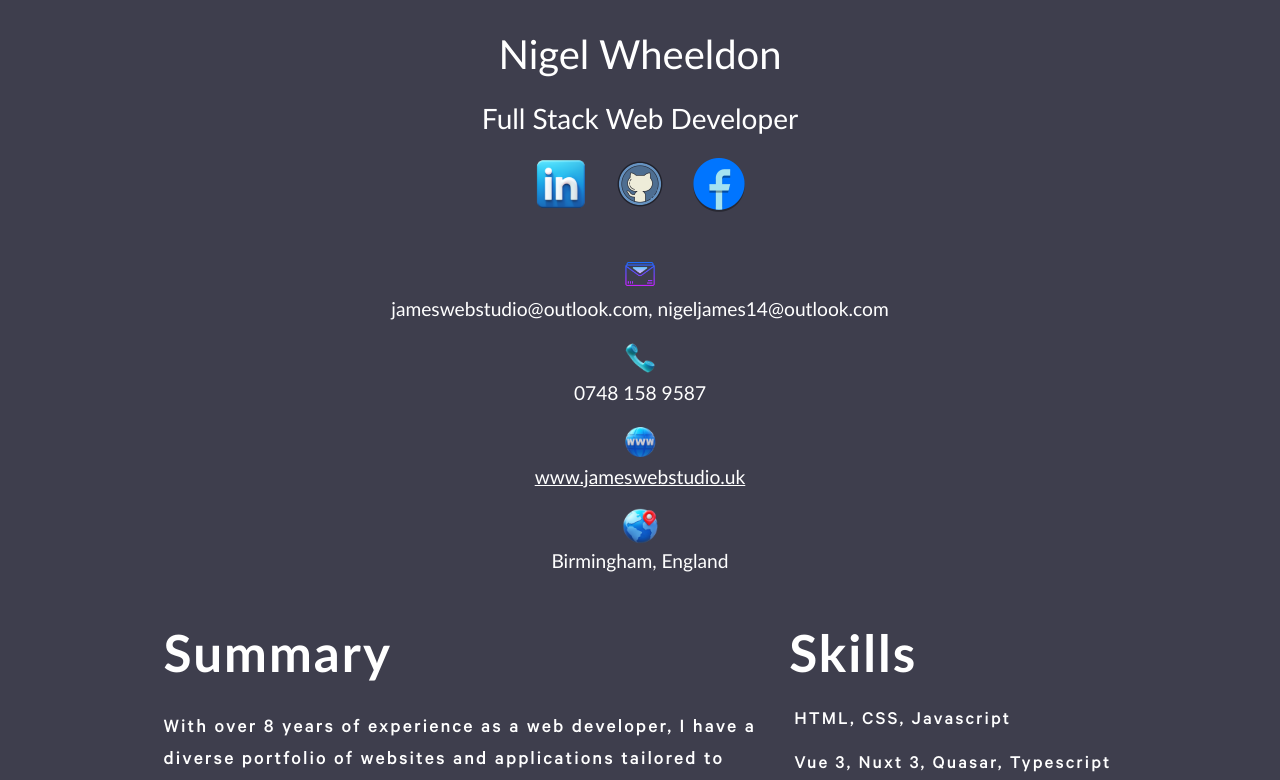
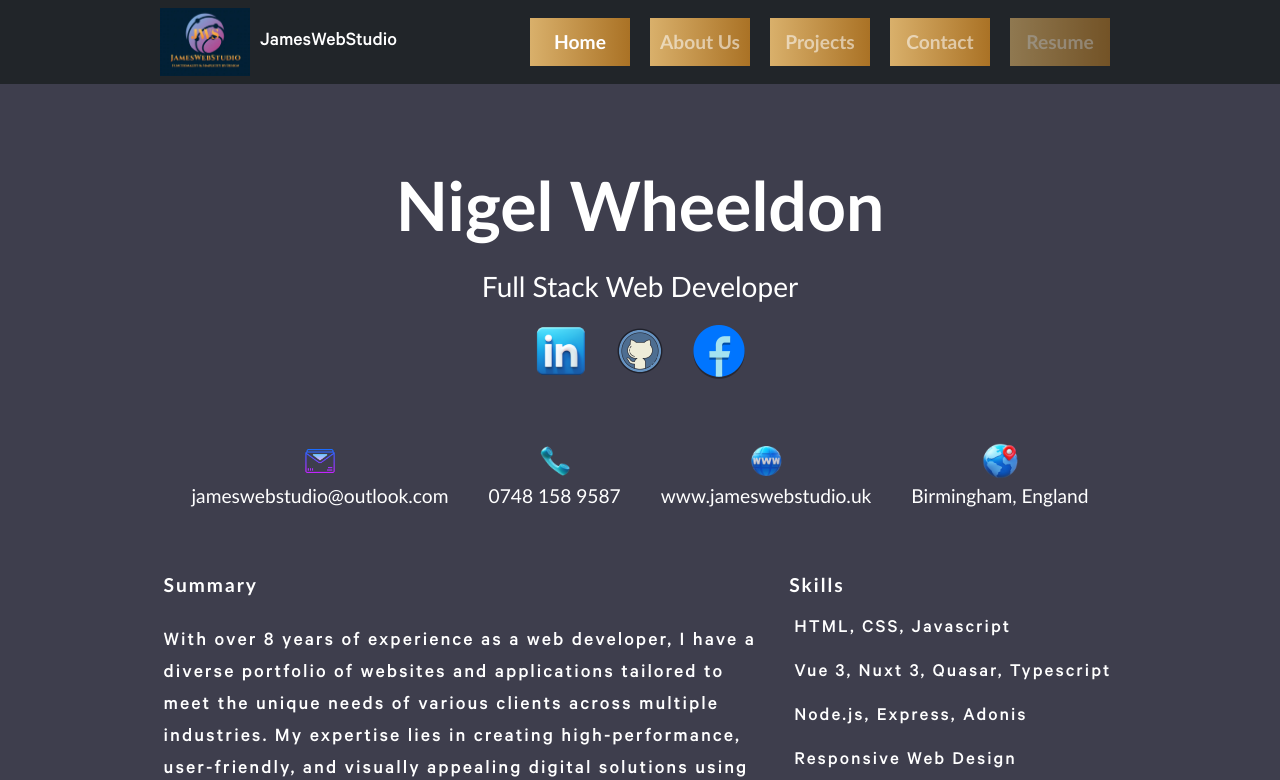
Before and after one commit to JamesWebStudio/portfolio-master, a Nuxt app: page /resume in a window 1280 px wide. Shown: the top 780 px of the page. Built offline with nearby package versions, Linux system fonts and the light colour scheme.

Commit message:
corrected header spacing issue

```diff
--- a/assets/animations.css
+++ b/assets/animations.css
@@ -1,6 +1,6 @@
 .scale-in-center {
-	-webkit-animation: scale-in-center 1s cubic-bezier(0.250, 0.460, 0.450, 0.940) both;
-	        animation: scale-in-center 1s cubic-bezier(0.250, 0.460, 0.450, 0.940) both;
+	-webkit-animation: scale-in-center 1.5s cubic-bezier(0.250, 0.460, 0.450, 0.940) both;
+	        animation: scale-in-center 1.5s cubic-bezier(0.250, 0.460, 0.450, 0.940) both;
 }
 
 /**
@@ -336,8 +336,8 @@
 
 
 .slide-in-bottom {
-	-webkit-animation: slide-in-bottom 16s cubic-bezier(0.230, 1.000, 0.320, 1.000) both;
-	animation: slide-in-bottom 1s cubic-bezier(0.230, 1.000, 0.320, 1.000) both;
+	-webkit-animation: slide-in-bottom 1.5s cubic-bezier(0.230, 1.000, 0.320, 1.000) both;
+	animation: slide-in-bottom 1.5s cubic-bezier(0.230, 1.000, 0.320, 1.000) both;
 }
 
 /**
--- a/components/Nav.vue
+++ b/components/Nav.vue
@@ -1,5 +1,5 @@
 <template>
-<nav class="navbar navbar-expand-md bg-dark navbar-dark">
+<nav class="navbar navbar-expand-md bg-dark navbar-dark slide-in-top">
     <div class="container-fluid">
         <img src="/images/logo.webp" alt="" style="aspect-ratio: 1 / 1" />
         <a class="navbar-brand" href="/">JamesWebStudio</a>
@@ -77,10 +77,47 @@ nav {
     opacity: 0.6;
 }
 
+.slide-in-top {
+	-webkit-animation: slide-in-top 0.5s cubic-bezier(0.250, 0.460, 0.450, 0.940) both;
+	        animation: slide-in-top 0.5s cubic-bezier(0.250, 0.460, 0.450, 0.940) both;
+}
+
+/**
+ * ----------------------------------------
+ * animation slide-in-top
+ * ----------------------------------------
+ */
+ @-webkit-keyframes slide-in-top {
+  0% {
+    -webkit-transform: translateY(-1000px);
+            transform: translateY(-1000px);
+    opacity: 0;
+  }
+  100% {
+    -webkit-transform: translateY(0);
+            transform: translateY(0);
+    opacity: 1;
+  }
+}
+@keyframes slide-in-top {
+  0% {
+    -webkit-transform: translateY(-1000px);
+            transform: translateY(-1000px);
+    opacity: 0;
+  }
+  100% {
+    -webkit-transform: translateY(0);
+            transform: translateY(0);
+    opacity: 1;
+  }
+}
+
+
 @media screen and (min-width: 600px) {
     nav {
         margin-bottom: 20px;
     }
+
 }
 
 @media screen and (min-width:1100px) {
--- a/pages/index.vue
+++ b/pages/index.vue
@@ -303,7 +303,5 @@ span {
     .tech-icon:nth-of-type(12) {
         animation: roll-in-blurred-left 5.8s ease-in;
     }
-
 }
-
 </style>
--- a/pages/resume.vue
+++ b/pages/resume.vue
@@ -1,5 +1,6 @@
 <template>
     <div id="resumeLayout">
+        <Nav id="nav"/>
         <header class="header">
             <div id="header-info">
                 <h1 class="mb-4">Nigel Wheeldon</h1>
@@ -13,7 +14,7 @@
             <div id="header-contact">
                 <div>
                     <img src="../assets/icons8-email-64.png" alt="Email">
-                    <h4>jameswebstudio@outlook.com,   nigeljames14@outlook.com</h4>
+                    <h4>jameswebstudio@outlook.com</h4>
                 </div>
                 <div>
                     <img src="../assets/icons8-phone-94.png" alt="Phone">
@@ -21,7 +22,7 @@
                 </div>
                 <div>
                     <img src="../assets/icons8-web-94.png" alt="Web">
-                    <h4><a href="https://jameswebstudio.uk" target=" _blank">www.jameswebstudio.uk</a></h4>
+                    <h4><a href="https://jameswebstudio.uk" target=" _blank" style="text-decoration: none;">www.jameswebstudio.uk</a></h4>
                 </div>
                 <div>
                     <img src="../assets/icons8-location-94.png" alt="Location: ">
@@ -101,22 +102,19 @@
     src: url("assets/fonts/Monserrat/static/Montserrat-SemiBold.ttf") format("truetype"); */
 }
 
+body { max-width: 100vw; }
+
 #resumeLayout {
     font-family: 'Calibri';
 }
 
 .header {
     text-align: center;
-    /* line-height: 40px; */
     display:flex;
     flex-wrap: wrap;
     justify-content: center;
     width: 100%;
-}
-
-.header-info h1 {
-    font-size: 36px;
-    font-weight: 800;
+    /* margin-bottom: 30px; */
 }
 
 #header-info {
@@ -129,6 +127,11 @@
     width: 100vw;
 }
 
+#header-info h1 {
+    font-size: 2.5rem;
+    font-weight: 800;
+}
+
 #social-icons {
     display:flex;
     gap: 15px;
@@ -139,8 +142,15 @@
 #header-contact {
     display: flex;
     flex-direction: column;
+    align-items: center;
     padding:20px;
     width: 100vw;
+    /* height: 550px; */
+}
+
+#header-contact div {
+    height: 80px;
+    margin:20px;
 }
 
 #header-contact div img {
@@ -150,7 +160,7 @@
 }
 
 #header-contact div h4 {
-    font-size: 1rem;
+    font-size: 1.4rem;
 
     a {
         color: white;
@@ -161,6 +171,12 @@
     }
 }
 
+#contact-text {
+    display: flex;
+    flex-wrap: wrap;
+    justify-content: center;
+}
+
 #summary, #experience, #education, #skills {
     padding: 10px;
     letter-spacing: 2px;
@@ -169,12 +185,11 @@
 }
 
 #summary h3, #experience h3, #education h3, #skills h3 {
-    font-size: 3.2rem;
+    font-size: 1.2rem;
     letter-spacing: 2px;
     text-align: left;
     font-weight: 900;
     margin-bottom: 30px;
-
 }
 
 #summary p, #experience p, #education p {
@@ -198,7 +213,7 @@
 #skills ul li {
     list-style: none;
     font-size: 1rem;
-    padding-bottom: 15px;
+    padding-bottom: 20px;
     letter-spacing: 2px;
 
 }
@@ -207,10 +222,22 @@
     font-weight: bold;
     letter-spacing: 2px;
     text-align: left;
-    margin-bottom: 20px;
+    margin-bottom: 15px;
 }
 
 @media screen and (min-width: 800px) {
+    #header-info h1 {
+        font-size: 48px;
+    }
+
+    #header-contact {
+       flex-direction: row;
+       flex-wrap: wrap;
+       justify-content: space-evenly;
+       align-items: baseline;
+       height: 100%;
+    }
+
     #header-contact div h4 {
         margin-bottom: 20px;
         font-size: 1.2rem;
@@ -227,6 +254,15 @@
         display: grid;
         grid-template-columns: 1fr minmax(200px 30%);
         padding: 0 12vw;
+    }
+
+    #header-contact {
+        justify-content: center;
+
+    }
+
+    #header-info > h1 {
+        font-size: 68px;
     }
 
     #summary {
@@ -277,11 +313,30 @@
 
 @media print {
     #resumeLayout {
+        margin-top: 50px;
         width: 21cm;
         color: black;
         background-color: white;
         font-size: 18px;
     }
 
+    #nav {
+        display: none;
+    }
+
+    #contact-text {
+        display: flex;
+        justify-content: center;
+        gap: 20px;
+    }
+
+    #header-info h1 {
+        font-size: 60px;
+    }
+
+    #header-info h3 {
+        font-size: 40px;
+    }
+
 }
 </style>
```
